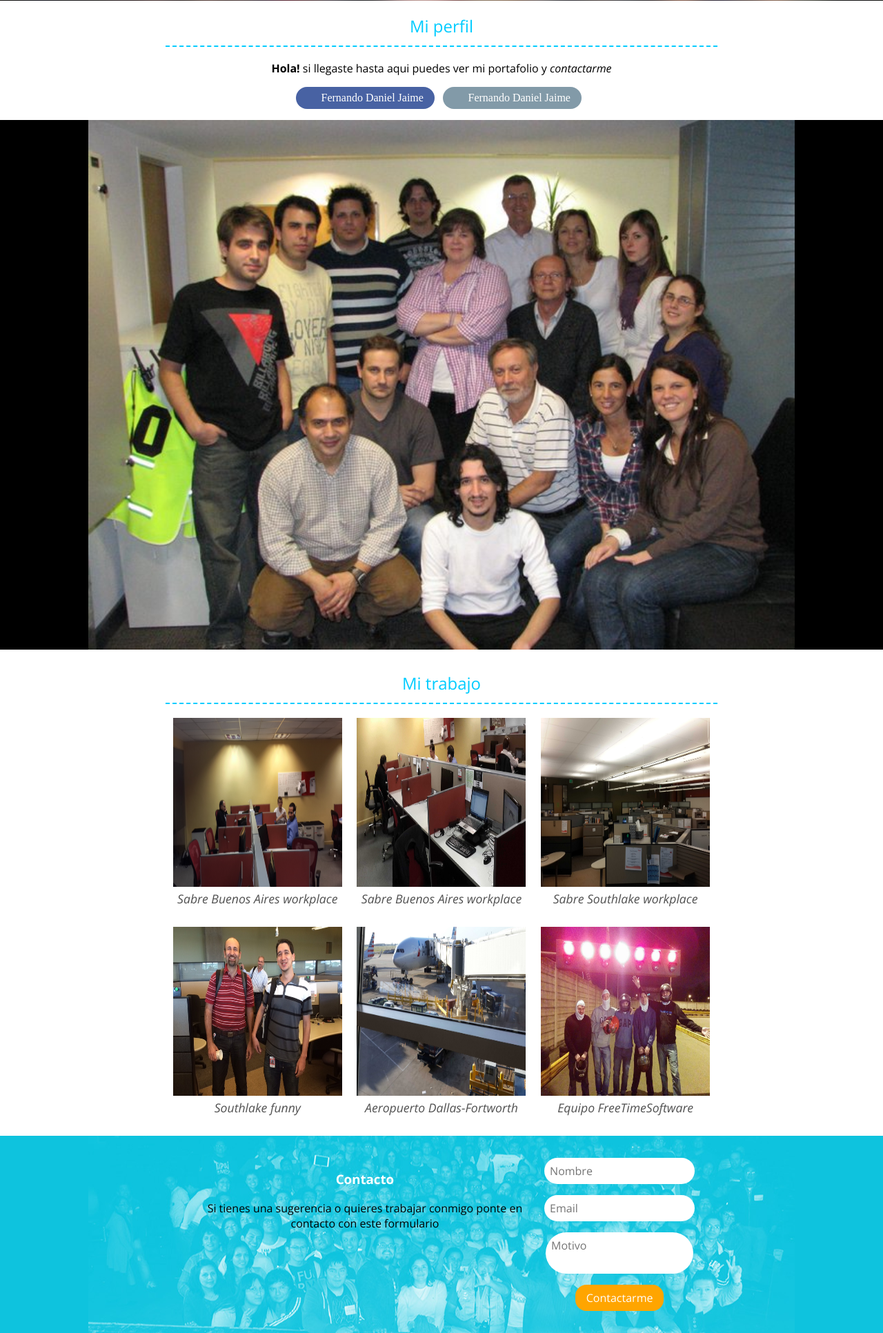
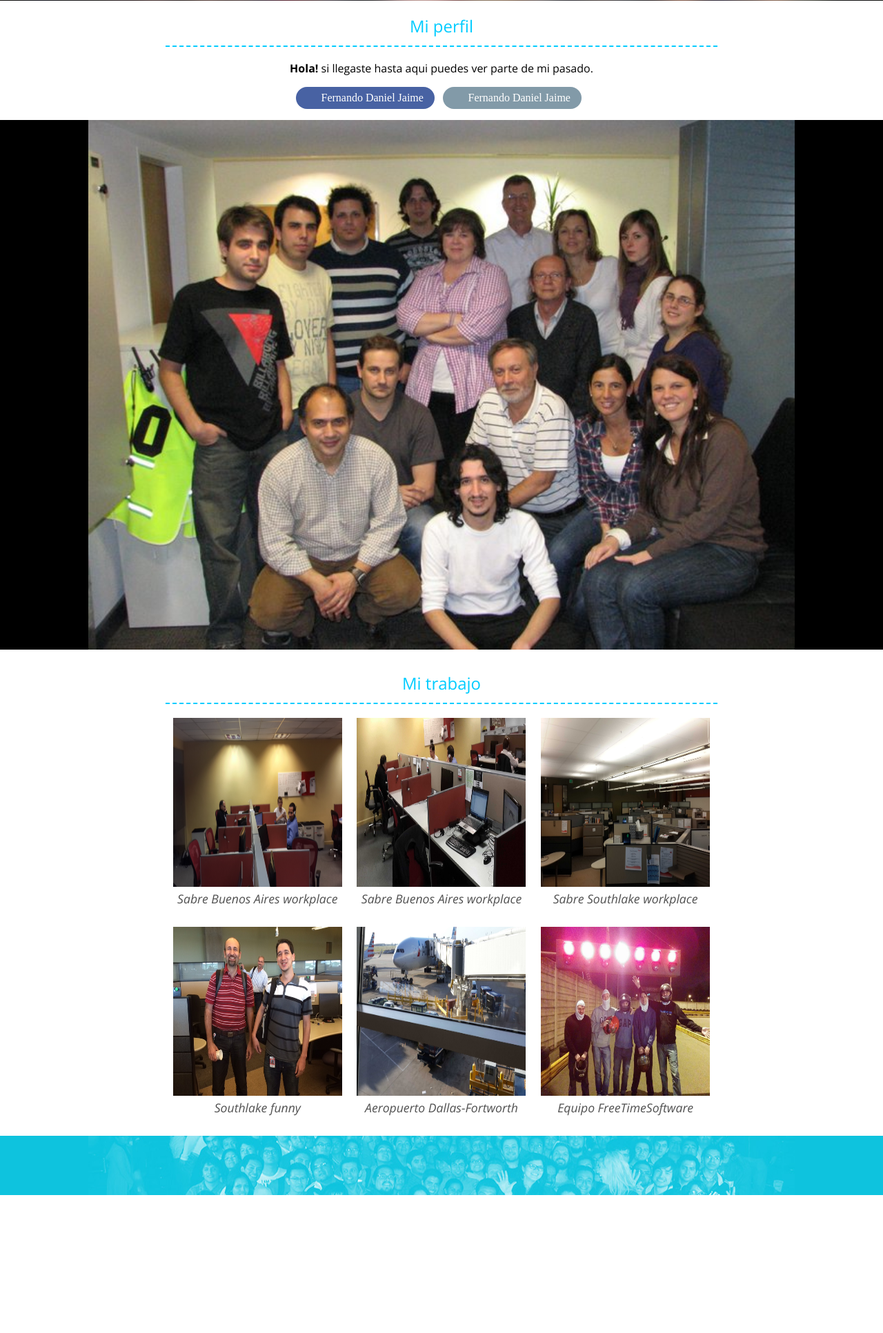
Before and after one commit to FDJ-Dash/portafolio, a Django app: page / in a window 1280 px wide. Shown: the part 345-2278 px from the top of the page at 69% size. After the commit the page ends 2078 px from the top, so only its background shows below. Run offline with Django 3.2, Linux system fonts and the light colour scheme; some libraries are stand-ins or nearby versions; some web fonts are replaced.

Commit message:
Update portafolio.html
Año 2025

```diff
--- a/home/templates/home/portafolio.html
+++ b/home/templates/home/portafolio.html
@@ -39,7 +39,7 @@
             <div class="u-containerDefault">
                 <h2 class="Profile-title u-title">Mi perfil</h2>
                 <p class="Profile-description">
-                    <strong>Hola!</strong> si <span class="Profile-span">llegaste</span> hasta aqui puedes ver mi portafolio y <em>contactarme</em>
+                    <strong>Hola!</strong> si <span class="Profile-span">llegaste</span> hasta aqui puedes ver parte de mi pasado.
                 </p>
                 <a class="Profile-link facebook icon-facebook" href="https://www.facebook.com/fernando.d.jaime" target="_blank">Fernando Daniel Jaime</a>
                 <a class="Profile-link github icon-github" href="http://github.com/FDJ-Dash/" target="_blank">Fernando Daniel Jaime</a>
@@ -105,15 +105,15 @@
         </section>
         <footer id="contacto" class="Footer">
             <div class="Footer-left">
-                <h3 class="Footer-title">Contacto</h3>
-                <p class="Footer-description">Si tienes una sugerencia o quieres trabajar conmigo ponte en contacto con este formulario</p>
+                <h3 class="Footer-title"></h3>
+                <p class="Footer-description"></p>
             </div>
-            <form class="Footer-form">
+            <!-- <form class="Footer-form">
                 <input class="Footer-formInput"  type="text" placeholder="Nombre"/>
                 <input class="Footer-formInput" type="email" placeholder="Email"/>
                 <textarea class="Footer-textarea" placeholder="Motivo"></textarea>
                 <button type="submit" class="Footer-button"> Contactarme </button>
-            </form>
+            </form> -->
         </footer>
         <script src="https://code.jquery.com/jquery-2.1.1.min.js"></script>
         <script src="../../static/home/js/vendors/responsiveslides.min.js"></script>
```
